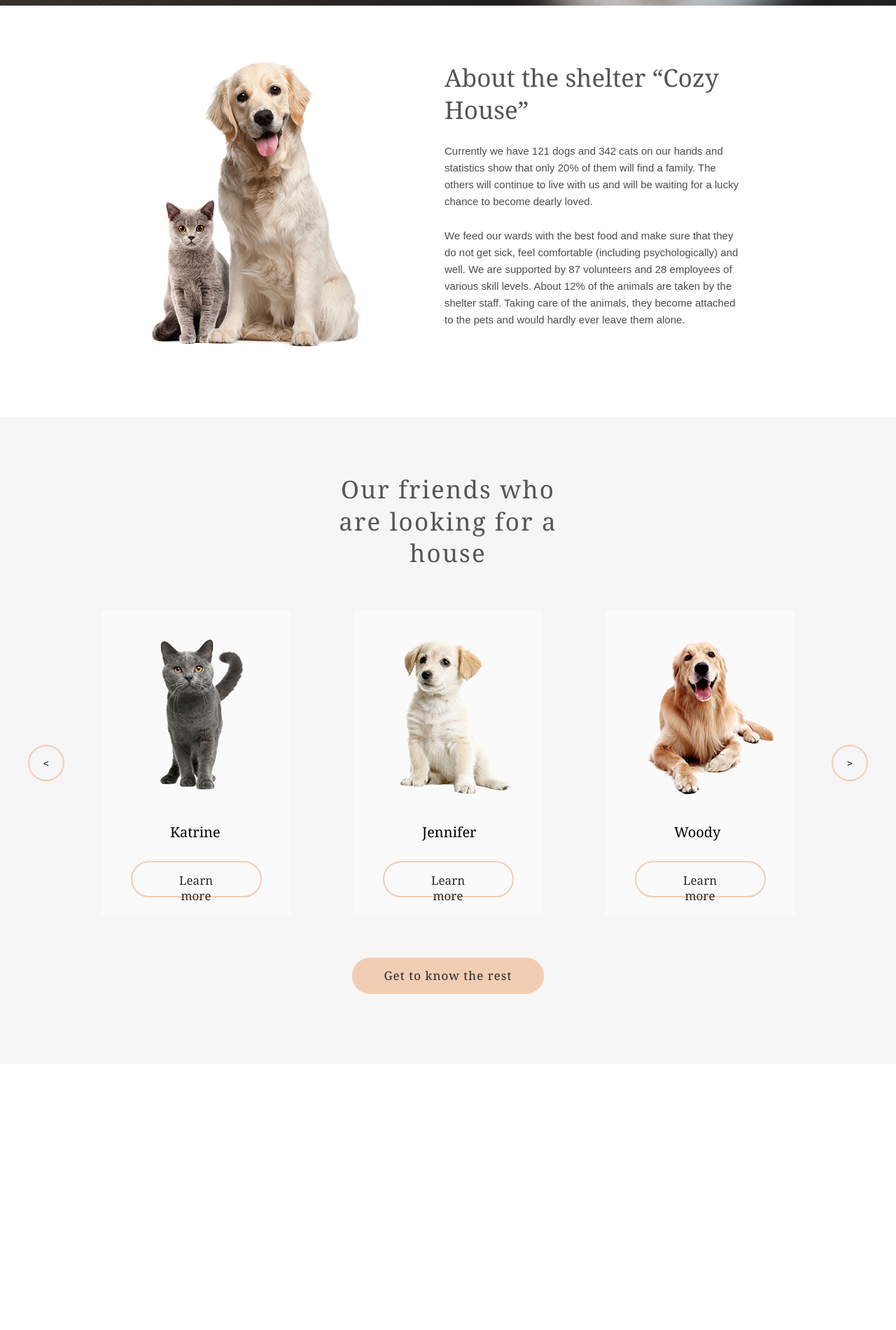
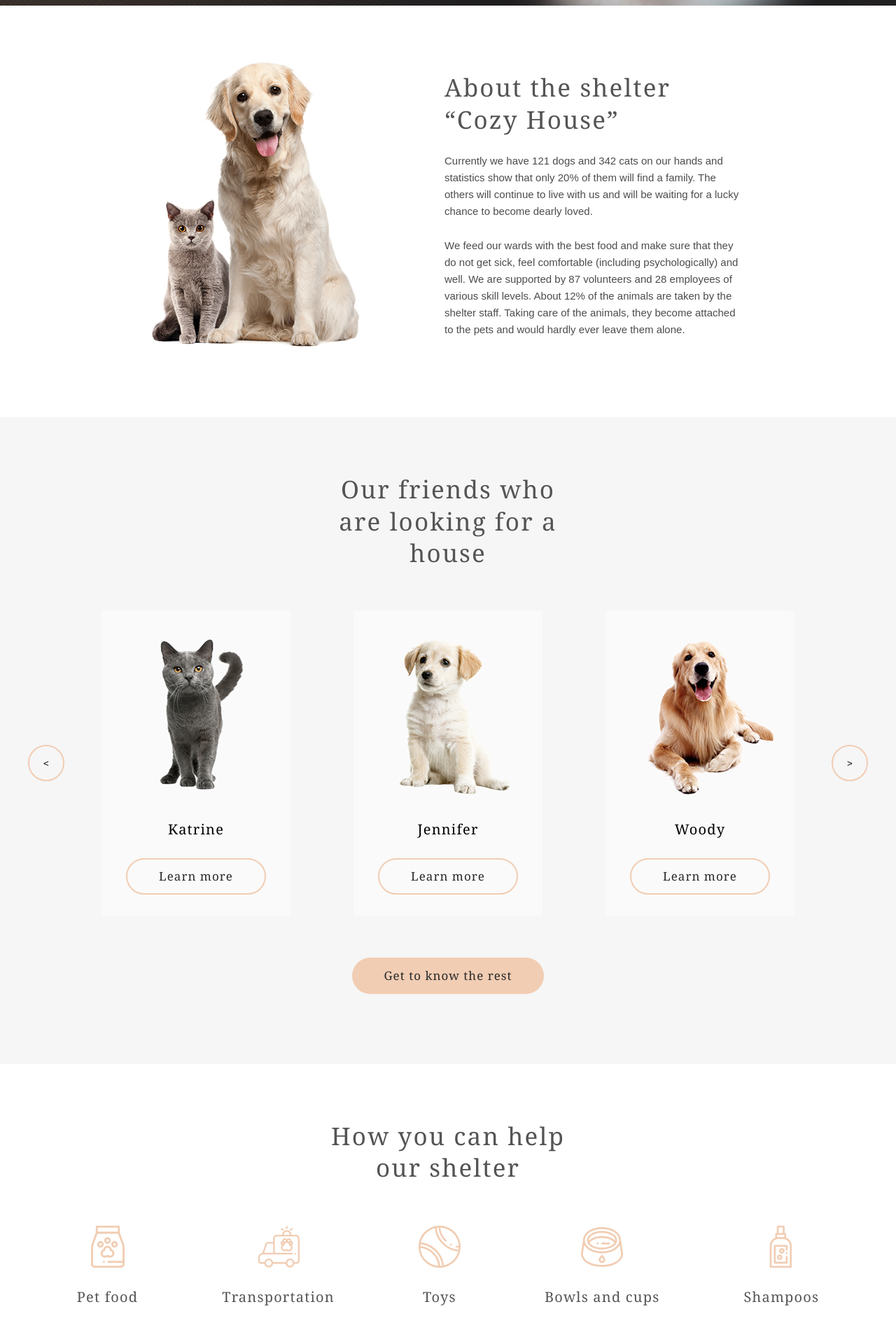
Before and after one commit to NightSquad/adaptive-maket, a website built with webpack: page index.html in a window 1280 px wide. Shown: the part 900-2800 px from the top of the page at 70% size. Before the commit the page ends 2420 px from the top, so only its background shows below. Built offline with Linux system fonts and the light colour scheme.

Commit message:
feat: add help + pixel perfect optimized

```diff
--- a/index.html
+++ b/index.html
@@ -33,11 +33,13 @@
             </div>
         </div>
         <div class="about">
-            <img src="./assets/images/about-pets.png" alt="about-pets">
             <div class="about-content">
-                <h3>About the shelter “Cozy House”</h3>
-                <p class="paragraph-1">Currently we have 121 dogs and 342 cats on our hands and statistics show that only 20% of them will find a family. The others will continue to live with us and will be waiting for a lucky chance to become dearly loved.</p>
-                <p class="paragraph-1">We feed our wards with the best food and make sure that they do not get sick, feel comfortable (including psychologically) and well. We are supported by 87 volunteers and 28 employees of various skill levels. About 12% of the animals are taken by the shelter staff. Taking care of the animals, they become attached to the pets and would hardly ever leave them alone.</p>
+                <img src="./assets/images/about-pets.png" width="300px" height="408px" alt="about-pets">
+                <div class="content">
+                    <h3>About the shelter<br>“Cozy House”</h3>
+                    <p class="paragraph-1">Currently we have 121 dogs and 342 cats on our hands and statistics show that only 20% of them will find a family. The others will continue to live with us and will be waiting for a lucky chance to become dearly loved.</p>
+                    <p class="paragraph-1">We feed our wards with the best food and make sure that they do not get sick, feel comfortable (including psychologically) and well. We are supported by 87 volunteers and 28 employees of various skill levels. About 12% of the animals are taken by the shelter staff. Taking care of the animals, they become attached to the pets and would hardly ever leave them alone.</p>
+                </div>
             </div>
         </div>
         <div class="pets">
@@ -67,6 +69,49 @@
                 <button class="button-contained">Get to know the rest</button>
             </div>
         </div>
+        <div class="help">
+            <div class="help-content">
+                <h3>How you can help <br/C>our shelter</h3>
+                <div class="list">
+                    <section>
+                        <img src="./assets/icons/icon-pet-food.svg" alt="pet-food">
+                        <h4>Pet food</h4>
+                    </section>
+                    <section>
+                        <img src="./assets/icons/icon-transportation.svg" alt="icon-transportation">
+                        <h4>Transportation</h4>
+                    </section>
+                    <section>
+                        <img src="./assets/icons/icon-toys.svg" alt="icon-toys">
+                        <h4>Toys</h4>
+                    </section>
+                    <section>
+                        <img src="./assets/icons/icon-bowls-and-cups.svg" alt="icon-bowls-and-cups">
+                        <h4>Bowls and cups</h4>
+                    </section>
+                    <section>
+                        <img src="./assets/icons/icon-shampoos.svg" alt="icon-shampoos">
+                        <h4>Shampoos</h4>
+                    </section>
+                    <section>
+                        <img src="./assets/icons/icon-vitamins.svg" alt="icon-vitamins">
+                        <h4>Vitamins</h4>
+                    </section>
+                    <section>
+                        <img src="./assets/icons/icon-medicines.svg" alt="icon-medicines">
+                        <h4>Medicines</h4>
+                    </section>
+                    <section>
+                        <img src="./assets/icons/icon-collars-leashes.svg" alt="icon-collars-leashes">
+                        <h4>Collars / leashes</h4>
+                    </section>
+                    <section>
+                        <img src="./assets/icons/icon-sleeping-area.svg" alt="icon-sleeping-area">
+                        <h4>Sleeping areas</h4>
+                    </section>
+                </div>
+            </div>
+        </div>
     </div>
 </body>
 <script src="./dist/bundle.js"></script>
--- a/styles.scss
+++ b/styles.scss
@@ -19,8 +19,10 @@ $color-light-l: #F6F6F6;
     border-radius: 100px;
     padding: 15px 45px;
     color: $color-dark-3xl;
+    line-height: 0;
     font-size: 17px;
-    line-height: 130%;
+    letter-spacing: 0.06em;
+    box-sizing: border-box;
 }
 
 // ----------------------------------- General -------------------------------------
@@ -49,7 +51,6 @@ $color-light-l: #F6F6F6;
     @include button;
     background-color: $color-primary;
     border: none;
-    letter-spacing: 0.06em;
 }
 
 .button-contained:hover {
@@ -71,6 +72,9 @@ $color-light-l: #F6F6F6;
     width: 270px;
     height: 435px;
     background-color: $color-light-s;
+    display: flex;
+    align-items: center;
+    flex-direction: column;
 
     img {
         width: 270px;
@@ -81,11 +85,13 @@ $color-light-l: #F6F6F6;
         @include font-georgia;
         line-height: 23px;
         font-size: 20px;
-        margin: 30px 98px;
+        text-align: center;
+        margin: 30px 0;
+        letter-spacing: 0.06em;
     }
 
     .button-outlined {
-        margin: 0 41.5px 30px;
+        margin-bottom: 30px;
     }
 }
 
@@ -120,13 +126,24 @@ nav {
 nav ul{
     display: flex;
     justify-content: space-between;
+    column-gap: 35px;
     list-style: none;
+    margin-left: -5px;
 }
 
 h3 {
     @include font-georgia;
     font-size: 35px;
     line-height: 130%;
+    letter-spacing: 0.06em;
+    color: $color-dark-1;
+}
+
+h4 {
+    @include font-georgia;
+    font-size: 20px;
+    line-height: 115%;
+    letter-spacing: 0.06em;
 }
 
 // ----------------------------------- Header -------------------------------------
@@ -136,6 +153,7 @@ h3 {
     font-size: 32px;
     line-height: 110%;
     color: $color-primary;
+    letter-spacing: 0.06em;
 }
 
 .subtitle {
@@ -145,7 +163,9 @@ h3 {
     font-style: normal;
     font-size: 13px;
     line-height: 15px;
+    letter-spacing: 0.1em;
     color: #FFFFFF;
+    margin-left: 4px;
 }
 
 .link {
@@ -157,11 +177,7 @@ h3 {
     line-height: 160%;
     color: #CDCDCD;
     transition: color .1s ease;
-    padding-bottom: 2px;
-}
-
-.link:not(first-child) {
-    margin-left: 35px;
+    padding-bottom: 4px;
 }
 
 .link:hover {
@@ -178,7 +194,7 @@ h3 {
     margin-top: 60px;
     display: flex;
     justify-content: space-between;
-}
+
 
     .content {
         margin-top: 163px;
@@ -204,19 +220,20 @@ h3 {
             margin-top: 42px;
         }
     }
+}
 // ----------------------------------- About -------------------------------------
 .about {
-    display: flex;
-    justify-content: space-between;
-    padding: 80px 215px 100px 215px;
+    padding: 80px 40px 100px;
 
     .about-content {
-        margin-left: 120px;
+        display: flex;
+        justify-content: center;
     }
 
-    h3 {
-        line-height: 130%;
-        color: $color-dark-1;
+    .content {
+        margin-top: 14px;
+        margin-left: 120px;
+        width: 430px;
     }
 
     .paragraph-1 {
@@ -239,8 +256,6 @@ h3 {
     }
 
     h3 {
-        color: $color-dark-1;
-        margin: 0 400px;
         text-align: center;
         width: 400px;
         letter-spacing: 0.06em;
@@ -262,5 +277,48 @@ h3 {
             margin-left: 90px;
         }
     }
+}
 
+// -------------------------------------------- Help ---------------------------------------------------
+
+.help {
+    padding: 80px 40px 100px;
+    background-color: #FFFFFF;
+
+    .help-content {
+        display: flex;
+        justify-content: center;
+        align-items: center;
+        flex-direction: column;
+
+        h3 {
+            text-align: center;
         }
+
+        .list {
+            margin-top: 60px;
+            display: flex;
+            flex-wrap: wrap;
+            text-align: center;
+            justify-content: center;
+            row-gap: 55px;
+            column-gap: 120px;
+
+            section {
+                height: 113px;
+                display: flex;
+                flex-direction: column;
+                align-items: center;
+
+                img {
+                    width: 60px;
+                    height: 60px;
+                }
+                h4 {
+                    margin-top: 30px;
+                    color: $color-dark-1;
+                }
+            }
+        }
+    }
+}
```
Also changed, not shown: assets/icons/icon-bowls-and-cups.svg (added), assets/icons/icon-collars-leashes.svg (added), assets/icons/icon-medicines.svg (added), assets/icons/icon-pet-food.svg (added), assets/icons/icon-shampoos.svg (added), assets/icons/icon-sleeping-area.svg (added), assets/icons/icon-toys.svg (added), assets/icons/icon-transportation.svg (added), assets/icons/icon-vitamins.svg (added), dist/bundle.js. Lines whose indentation alone changed are shown as unchanged.
